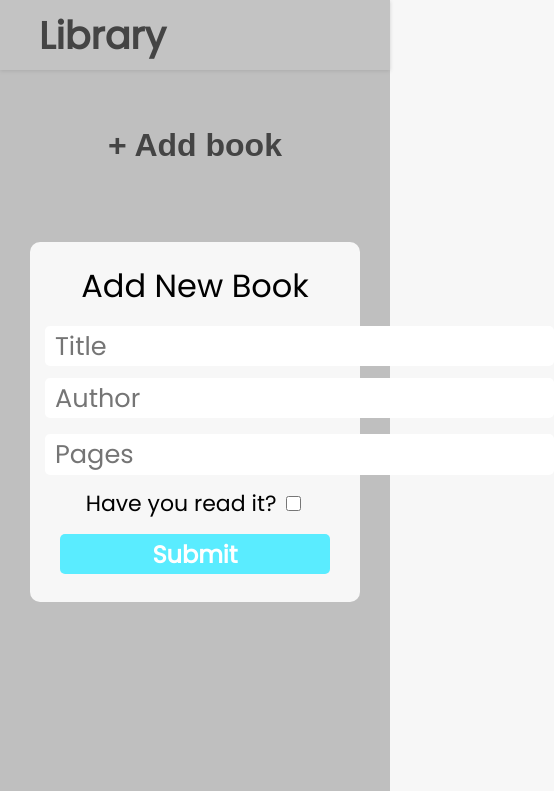
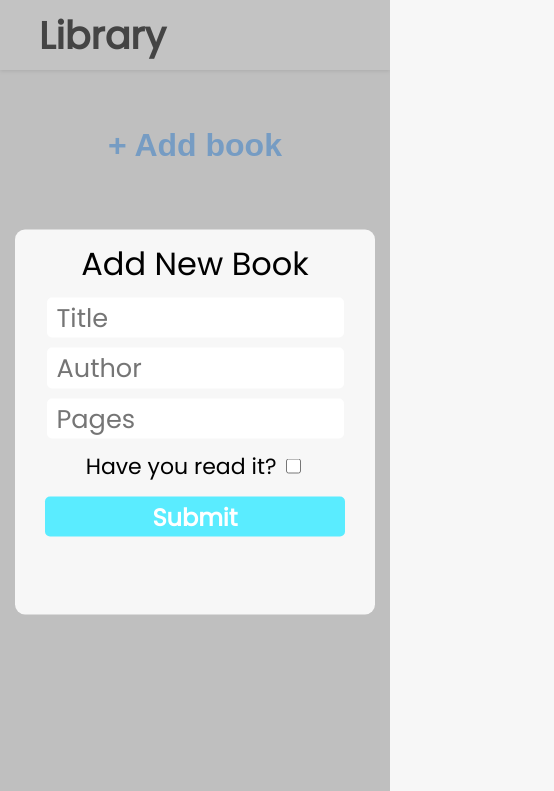
Before and after one commit to AndreaLeah/library, a plain HTML site: page index.html in a window 390 px wide. Both pictures are taken after a click on the button "+ Add book". Shown: the top 791 px of the page, 554 px wide, since content can reach past the window. Drawn offline with Linux system fonts and the light colour scheme.

Commit message:
Modify Mobile Form UI Design

```diff
--- a/index.html
+++ b/index.html
@@ -39,7 +39,7 @@
 
         <div class="add-book-popup">
 
-            <span>Add New Book</span>
+            <span class="form-title">Add New Book</span>
 
         <form id="my-form">
 
--- a/styles.css
+++ b/styles.css
@@ -40,6 +40,7 @@ body,html {
 }
 
 .add-new-book-btn {
+    color: #64b1ff;
     background-color: transparent;
     border: none;
     font-weight: bold;
@@ -186,6 +187,7 @@ input, input::placeholder {
     border-radius: 5px;
     border-style: none;
     line-height: 1.5;
+    width: 95%;
 }
 
 .checkbox-container {
@@ -206,7 +208,6 @@ input, input::placeholder {
 }
 
 #new-book-submit-btn {
-    width: 90%;
     border: none;
     border-radius: 5px;
     background-color: #5aecff;
@@ -217,6 +218,7 @@ input, input::placeholder {
     font-weight: bold;
     height: 40px;
     font-size: 24px;
+    width: 100%;
 }
 
 #new-book-submit-btn:hover {
@@ -269,3 +271,24 @@ a {
 a:hover {
     color:#5aecff;
 }
+
+
+@media only screen and (max-width: 1500px) {
+
+    .add-book-popup {
+        height: 345px;
+        width: 300px;
+        padding: 10px 30px 30px;
+        display: flex;
+        flex-direction: column;
+        text-align: center;
+        gap: 10px;
+    }
+
+    .form-inputs {
+        align-items: center;
+        display: flex;
+        flex-direction: column;
+    }
+
+}
```
